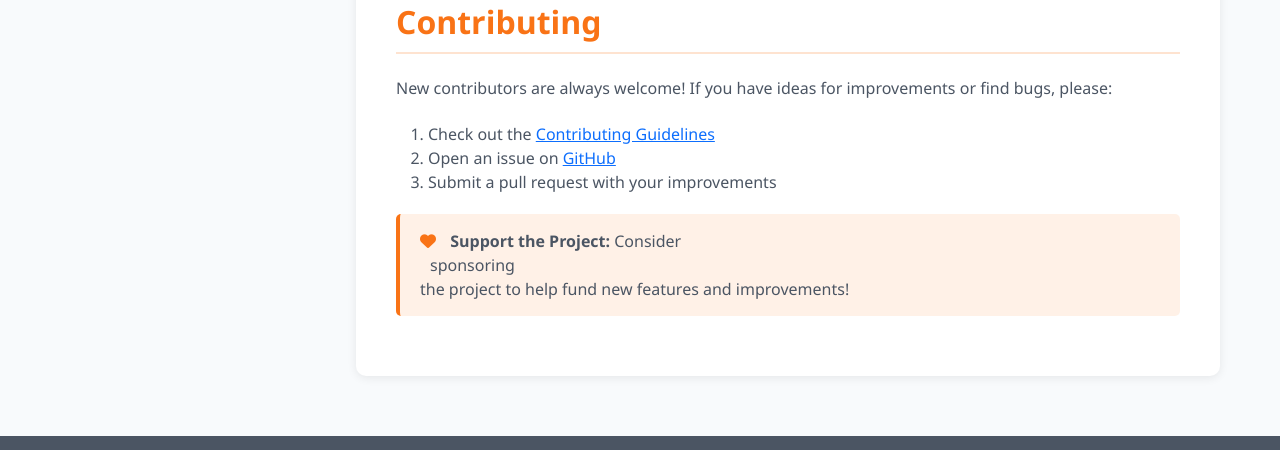
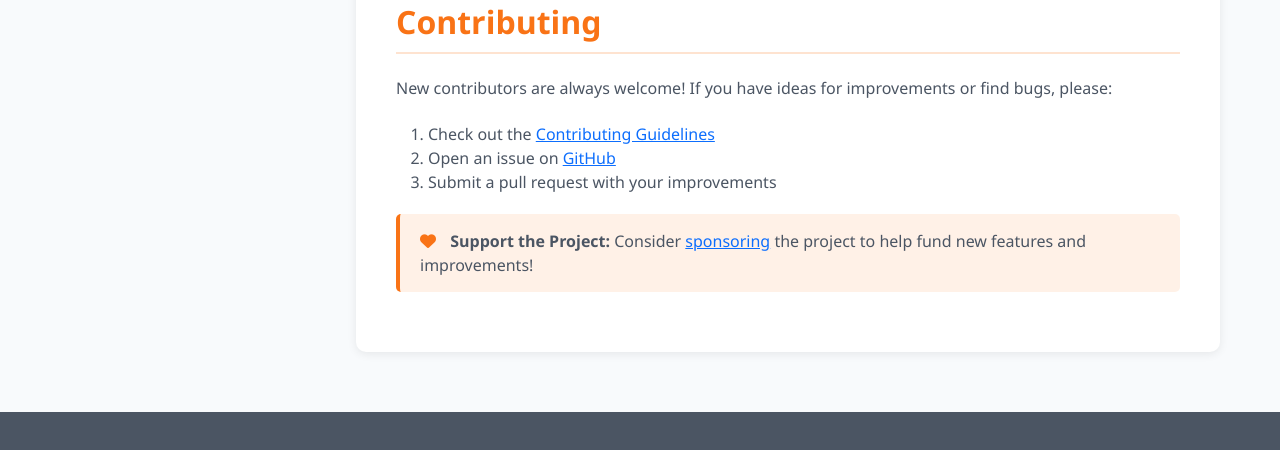
Before and after one commit to nocc-devex/yagc.nocc.dev, a website: page website/docs.html in a window 1280 px wide. Shown: the part 3866-4316 px from the top of the page. Drawn offline with nearby package versions, Linux system fonts and the light colour scheme.

Commit message:
Docs: Fix CSS Style in a element

```diff
--- a/website/docs.html
+++ b/website/docs.html
@@ -303,7 +303,7 @@
 
                     <div class="alert-info">
                         <i class="fas fa-heart"></i>
-                        <strong>Support the Project:</strong> Consider <a class="nav-link" href="https://github.com/sponsors/carlesloriente" target="_blank" title="Sponsor this project" rel="noopener">sponsoring</a> the project to help fund new features and improvements!
+                        <strong>Support the Project:</strong> Consider <a href="https://github.com/sponsors/carlesloriente" target="_blank" title="Sponsor this project" rel="noopener">sponsoring</a> the project to help fund new features and improvements!
                     </div>
                 </div>
             </div>
```
